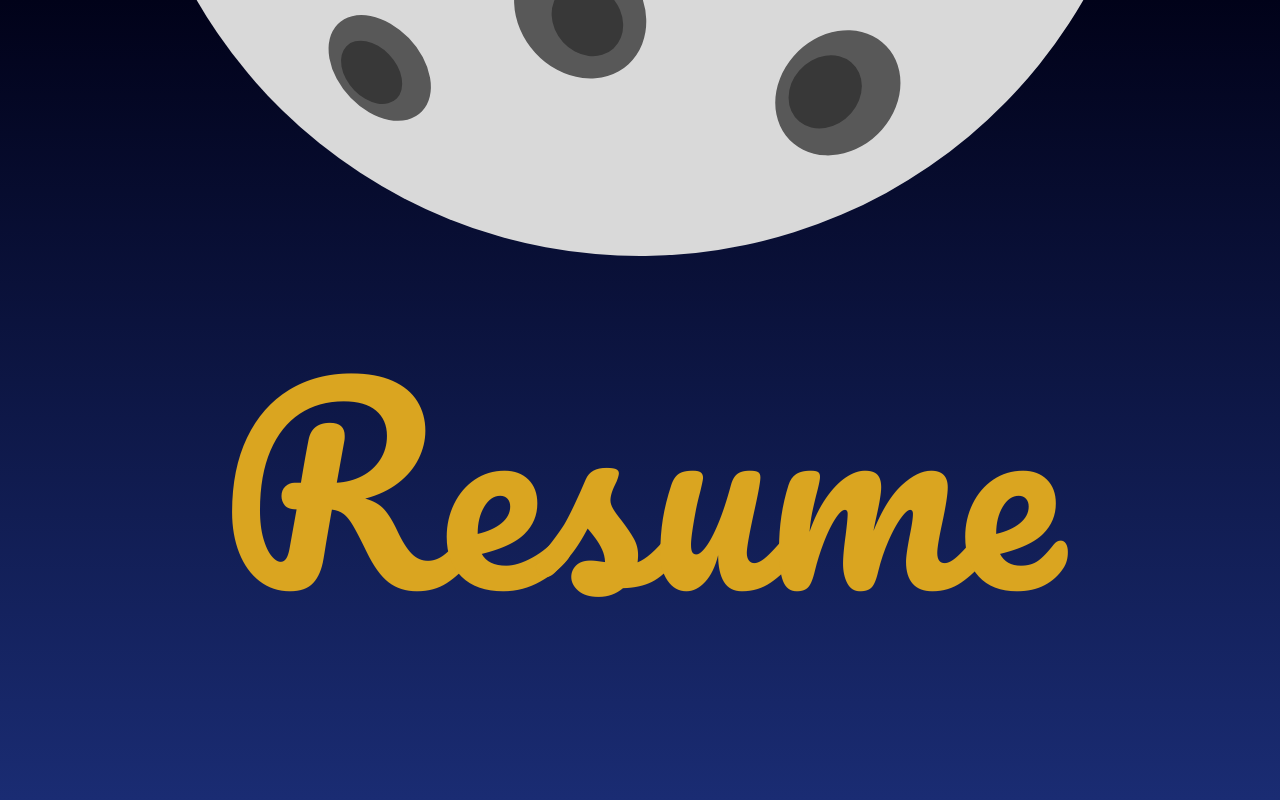
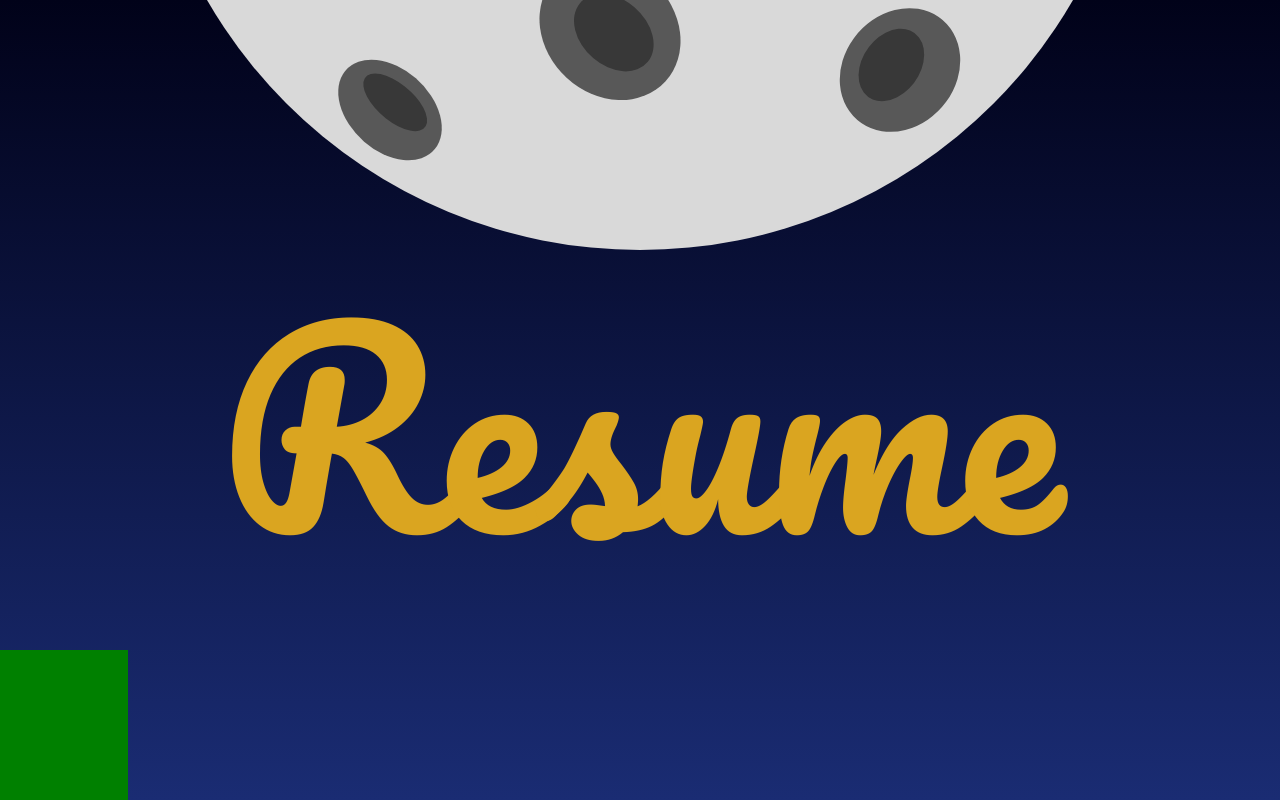
Before and after one commit to mroley1/web-horizontal-scroll, a plain HTML site: page index.html in a window 1280 px wide. Drawn offline with Linux system fonts and the light colour scheme.

Commit message:
design optimizations

```diff
--- a/index.html
+++ b/index.html
@@ -9,16 +9,21 @@
         <div id="scrollBox">
             <div id="moonSpacer">
                 <div id="moon">
-                    <div class="crater" style="background-color: #585858; width: 10%; transform: translate(10vw, 63vw) skew(15deg, 6deg);"></div>
-                    <div class="crater" style="background-color: #383838; width: 6%; transform: translate(11vw, 65vw) skew(15deg, 6deg);"></div>
-                    <div class="crater" style="background-color: #585858; width: 12%; transform: translate(45vw, 61vw) skew(5deg, -14deg);"></div>
-                    <div class="crater" style="background-color: #383838; width: 7%; transform: translate(46vw, 63vw) skew(5deg, -14deg);"></div>
-                    <div class="crater" style="background-color: #585858; width: 13%; transform: translate(24vw, 56vw) skew(7deg, 2deg);"></div>
-                    <div class="crater" style="background-color: #383838; width: 7%; transform: translate(27vw, 59vw) skew(7deg, 2deg);"></div>
+                    <div class="crater" style="width: 10%; transform: skew(15deg, 6deg); left: 20%; bottom: 9%;">
+                        <div style="left: 30%; top: 14%"></div>
+                    </div>
+                    <div class="crater" style="width: 12%; transform: skew(5deg, -14deg); left: 70%; bottom: 12%;">
+                        <div style="left: 16%; top: 17%"></div>
+                    </div>
+                    <div class="crater" style="width: 14%; transform: skew(7deg, 2deg); left: 40%; bottom: 15%;">
+                        <div style="left: 25%; top: 24%"></div>
+                    </div>
                 </div>
             </div>
             <div class="title">Resume</div>
-            <div style="height: 200vh;"></div>
+            <div id="zone1" class="actionSection" style="height: 120%; width: 10%; background-color: green;"></div>
+            <div id="zone2" class="actionSection" style="height: 120%; width: 10%; background-color: yellow;"></div>
+            <div id="zone3" class="actionSection" style="height: 120%; width: 10%; background-color: red;"></div>
         </div>
     </body>
 </html>
--- a/main.css
+++ b/main.css
@@ -22,24 +22,37 @@ body {
 }
 
 #moonSpacer {
-    height: 20vw;
+    text-align: center;
+    height: 80vw;
+    max-height: 200px;
 }
 
 #moon {
+    display: inline-block;
     background-color: #D9D9D9;
     border-radius: 100%;
-    width: 80vw;
+    width: 80%;
+    max-width: 1000px;
     aspect-ratio: 1;
-    left: 10%;
     position: relative;
-    transform: translateY(-60vw) rotate(5deg);
+    transform: translateY(-75%);
 }
 
 .crater {
+    background-color: #585858;
     border-radius: 100%;
     aspect-ratio: 1;
     left: 10%;
     position: absolute;
+}
+
+.crater div {
+    background-color: #383838;
+    position: absolute;
+    border-radius: 100%;
+    aspect-ratio: 1;
+    width: 55%;
+    transform: inherit;
 }
 
 .title {
```
